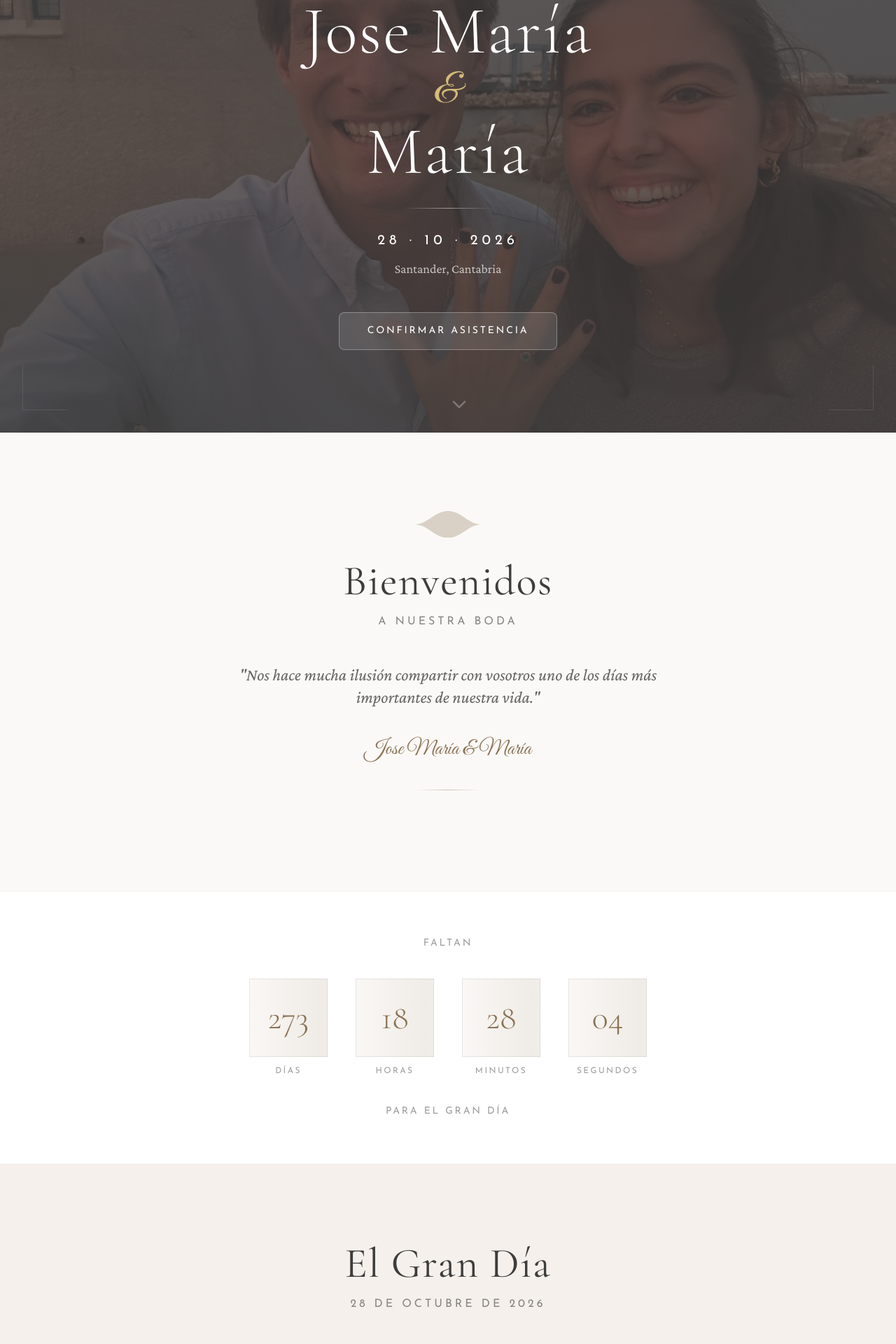
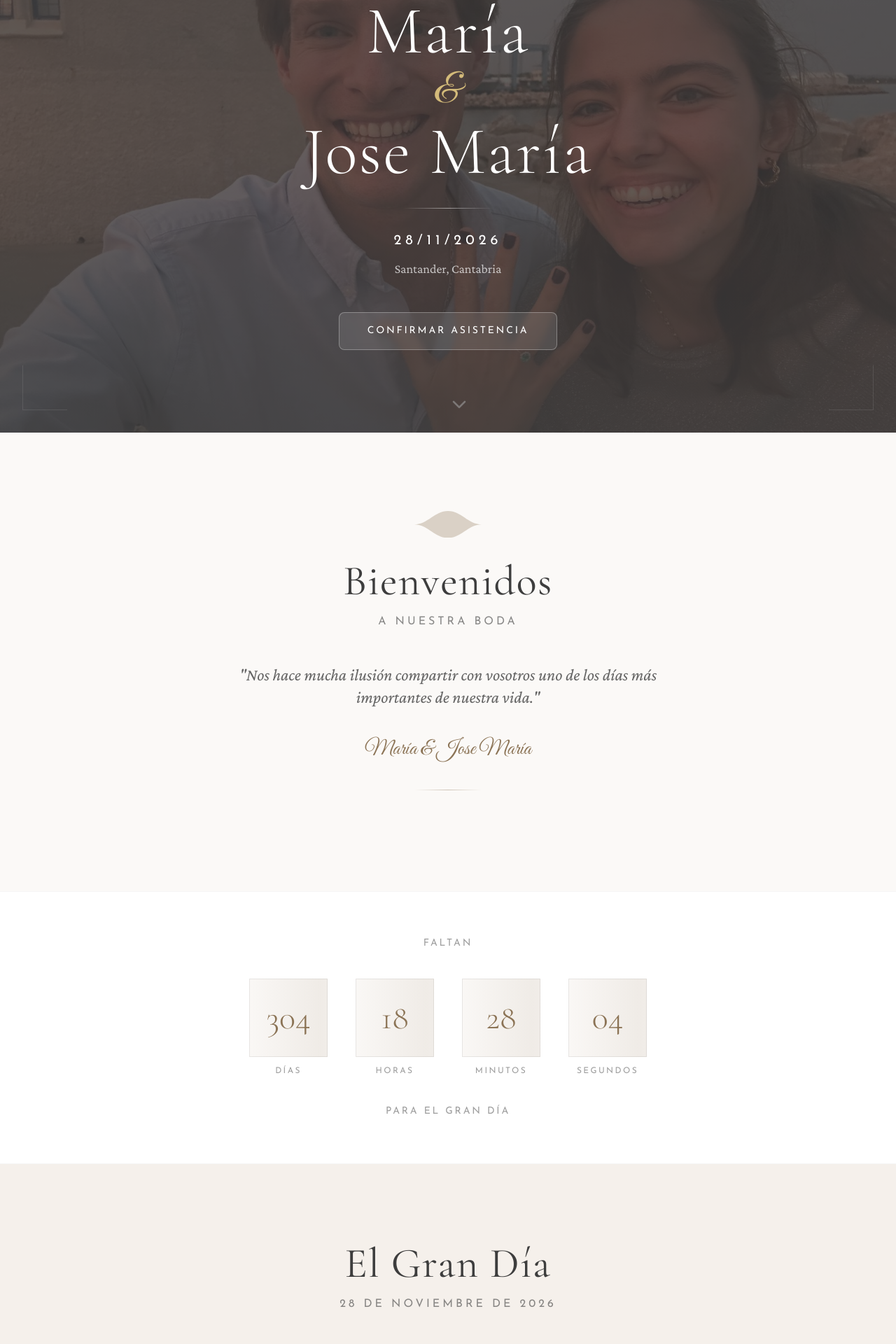
Before and after one commit to bodajoseymaria/bodajoseymaria.github.io, a React (Vite) app: page / in a window 1280 px wide. Shown: the part 182-2102 px from the top of the page at 70% size. Built offline with nearby package versions, Linux system fonts and the light colour scheme.

Commit message:
Update: Cambiar fecha a noviembre (28/11/2026) y orden de nombres (María primero)

```diff
--- a/index.html
+++ b/index.html
@@ -6,14 +6,14 @@
     <meta name="viewport" content="width=device-width, initial-scale=1.0" />
 
     <!-- SEO -->
-    <title>Boda Jose María & María | 28 Octubre 2026 - Santander</title>
-    <meta name="description" content="Estáis invitados a la boda de Jose María y María. 28 de octubre de 2026 en Santander. Confirma tu asistencia." />
+    <title>Boda María & Jose María | 28 Noviembre 2026 - Santander</title>
+    <meta name="description" content="Estáis invitados a la boda de María y Jose María. 28 de noviembre de 2026 en Santander. Confirma tu asistencia." />
 
     <!-- Open Graph / Facebook -->
     <meta property="og:type" content="website" />
     <meta property="og:url" content="https://bodajoseymaria.github.io/" />
-    <meta property="og:title" content="Boda Jose María & María" />
-    <meta property="og:description" content="28 de octubre de 2026 · Santander. Estáis invitados a celebrar con nosotros este día tan especial." />
+    <meta property="og:title" content="Boda María & Jose María" />
+    <meta property="og:description" content="28/11/2026 · Santander. Estáis invitados a celebrar con nosotros este día tan especial." />
     <meta property="og:image" content="https://bodajoseymaria.github.io/images/hero.jpeg" />
     <meta property="og:image:width" content="1200" />
     <meta property="og:image:height" content="630" />
@@ -22,8 +22,8 @@
     <!-- Twitter Card -->
     <meta name="twitter:card" content="summary_large_image" />
     <meta name="twitter:url" content="https://bodajoseymaria.github.io/" />
-    <meta name="twitter:title" content="Boda Jose María & María" />
-    <meta name="twitter:description" content="28 de octubre de 2026 · Santander" />
+    <meta name="twitter:title" content="Boda María & Jose María" />
+    <meta name="twitter:description" content="28/11/2026 · Santander" />
     <meta name="twitter:image" content="https://bodajoseymaria.github.io/images/hero.jpeg" />
 
     <!-- Google Fonts -->
--- a/src/components/layout/Footer.tsx
+++ b/src/components/layout/Footer.tsx
@@ -7,7 +7,7 @@ export default function Footer() {
       <div className="container-wedding text-center">
         {/* Nombres */}
         <h3 className="font-script text-4xl mb-4">
-          {WEDDING_DATA.groom} & {WEDDING_DATA.bride}
+          {WEDDING_DATA.bride} & {WEDDING_DATA.groom}
         </h3>
 
         {/* Fecha y lugar */}
--- a/src/components/layout/Header.tsx
+++ b/src/components/layout/Header.tsx
@@ -43,7 +43,7 @@ export default function Header() {
               isScrolled ? 'text-primary' : 'text-white'
             }`}
           >
-            {WEDDING_DATA.groom.split(' ')[0]} & {WEDDING_DATA.bride}
+            {WEDDING_DATA.bride} & {WEDDING_DATA.groom.split(' ')[0]}
           </a>
 
           {/* Navegación Desktop */}
--- a/src/components/sections/Hero.tsx
+++ b/src/components/sections/Hero.tsx
@@ -48,9 +48,9 @@ export default function Hero() {
           transition={{ duration: 1, delay: 0.4 }}
           className="font-display text-5xl sm:text-6xl md:text-7xl lg:text-8xl font-light tracking-wide mb-6"
         >
+          <span className="block">{WEDDING_DATA.bride}</span>
+          <span className="font-script text-4xl sm:text-5xl md:text-6xl text-gold-light my-2 block">&</span>
           <span className="block">{WEDDING_DATA.groom}</span>
-          <span className="font-script text-4xl sm:text-5xl md:text-6xl text-gold-light my-2 block">&</span>
-          <span className="block">{WEDDING_DATA.bride}</span>
         </motion.h1>
 
         {/* Línea decorativa */}
--- a/src/components/sections/Welcome.tsx
+++ b/src/components/sections/Welcome.tsx
@@ -65,7 +65,7 @@ export default function Welcome() {
           transition={{ duration: 0.8, delay: 0.6 }}
           className="font-script text-3xl text-primary mt-10"
         >
-          {WEDDING_DATA.groom} & {WEDDING_DATA.bride}
+          {WEDDING_DATA.bride} & {WEDDING_DATA.groom}
         </motion.p>
 
         {/* Línea decorativa */}
--- a/src/lib/constants.ts
+++ b/src/lib/constants.ts
@@ -8,9 +8,9 @@ export const WEDDING_DATA = {
   bride: 'María',
 
   // Fecha y hora del evento
-  date: new Date('2026-10-28T12:30:00'),
-  dateFormatted: '28 de octubre de 2026',
-  dateShort: '28 · 10 · 2026',
+  date: new Date('2026-11-28T12:30:00'),
+  dateFormatted: '28 de noviembre de 2026',
+  dateShort: '28/11/2026',
 
   // Ceremonia
   ceremony: {
@@ -34,8 +34,8 @@ export const WEDDING_DATA = {
   // Datos para regalos
   gifts: {
     iban: 'ES00 0000 0000 0000 0000',
-    holder: 'Jose María y María',
-    concept: 'Boda Jose María y María',
+    holder: 'María y Jose María',
+    concept: 'Boda María y Jose María',
   },
 
   // Fecha límite RSVP
```
Also changed, not shown: 1 other file (tests, documents, lock files or other folders).
